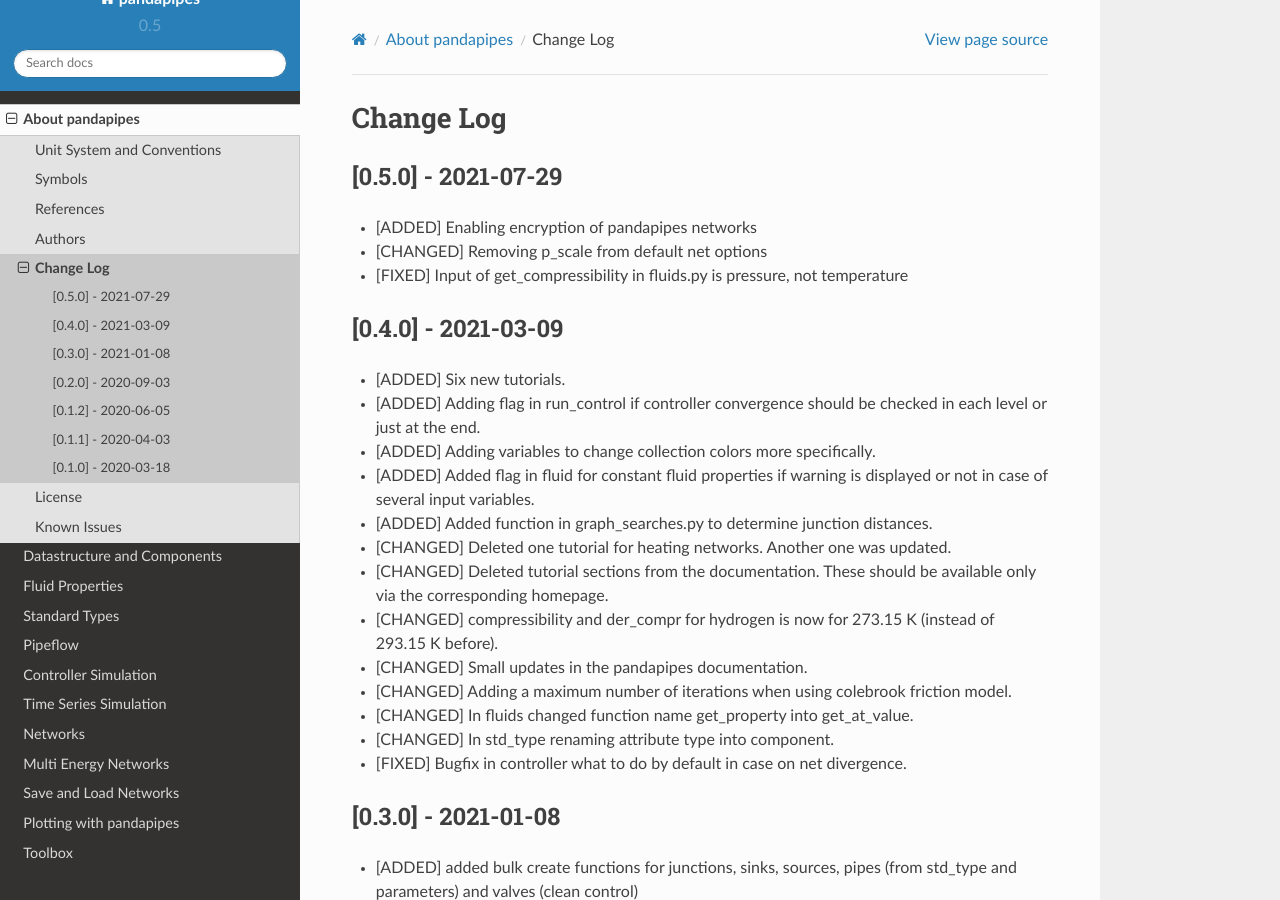
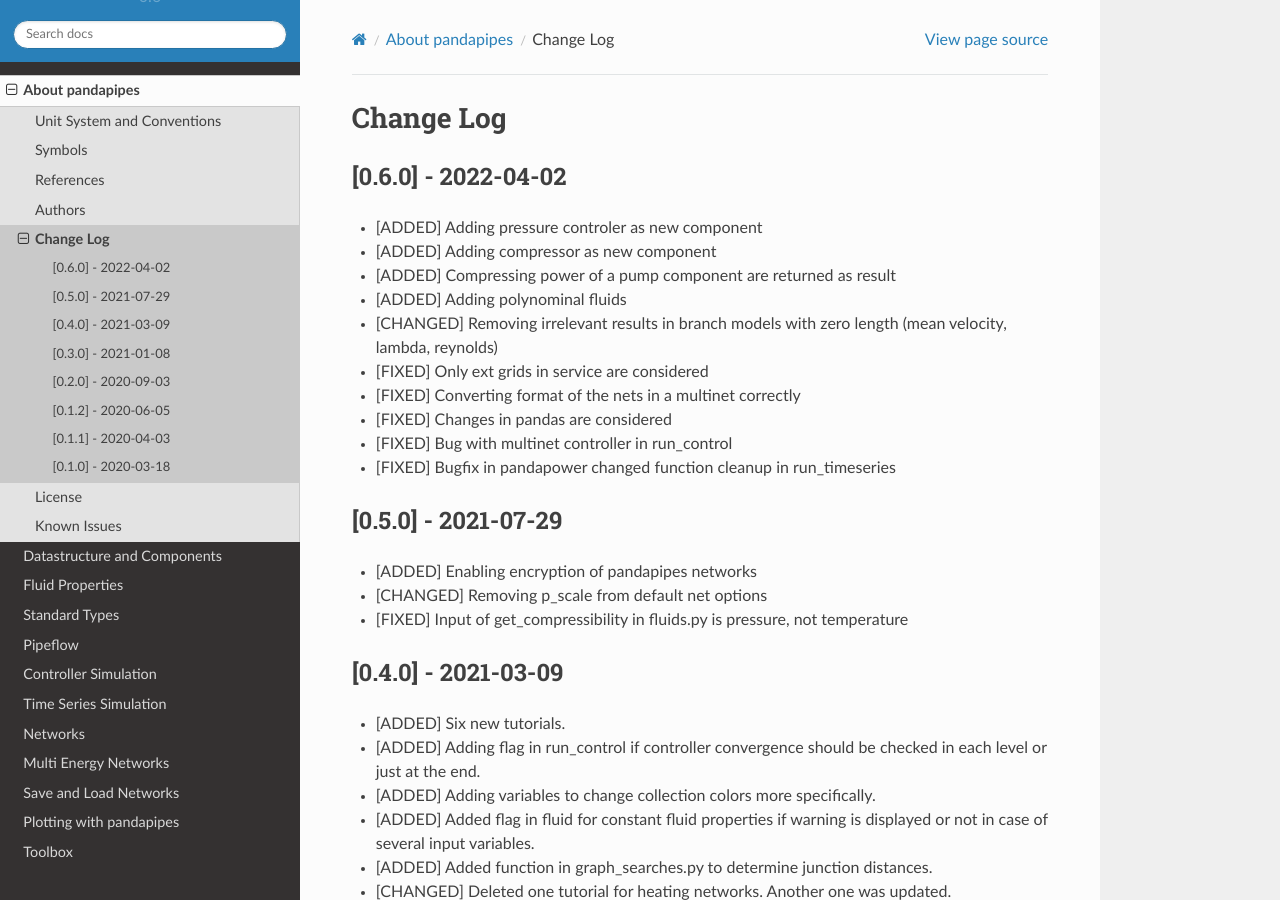
Before and after one commit to e2nIEE/pandapipes, a Sphinx documentation site: the page built from doc/source/about/changelog.rst, in a window 1280 px wide and 900 px high. Built offline with Sphinx 7.4.7 and the Read the Docs theme 2.0.0, drawn with Linux system fonts in a browser that asks for light colours.

Commit message:
RELEASE 0.6.0

```diff
--- a/CHANGELOG.rst
+++ b/CHANGELOG.rst
@@ -1,5 +1,19 @@
 Change Log
 =============
+
+[0.6.0] - 2022-04-02
+-------------------------------
+- [ADDED] Adding pressure controler as new component
+- [ADDED] Adding compressor as new component
+- [ADDED] Compressing power of a pump component are returned as result
+- [ADDED] Adding polynominal fluids
+- [CHANGED] Removing irrelevant results in branch models with zero length (mean velocity, lambda, reynolds)
+- [FIXED] Only ext grids in service are considered
+- [FIXED] Converting format of the nets in a multinet correctly
+- [FIXED] Changes in pandas are considered
+- [FIXED] Bug with multinet controller in run_control
+- [FIXED] Bugfix in pandapower changed function cleanup in run_timeseries
+
 
 [0.5.0] - 2021-07-29
 -------------------------------
--- a/doc/source/conf.py
+++ b/doc/source/conf.py
@@ -47,9 +47,9 @@
 # built documents.
 #
 # The short X.Y version.
-version = "0.5"
+version = "0.6"
 # The full version, including alpha/beta/rc tags.
-release = "0.5.0"
+release = "0.6.0"
 
 # The language for content autogenerated by Sphinx. Refer to documentation
 # for a list of supported languages.
--- a/pandapipes/__init__.py
+++ b/pandapipes/__init__.py
@@ -2,7 +2,7 @@
 # and Energy System Technology (IEE), Kassel, and University of Kassel. All rights reserved.
 # Use of this source code is governed by a BSD-style license that can be found in the LICENSE file.
 
-__version__ = '0.5.0'
+__version__ = '0.6.0'
 
 import pandas as pd
 import os
--- a/setup.py
+++ b/setup.py
@@ -26,7 +26,7 @@
 
 with open('.github/workflows/run_tests_master.yml', 'rb') as f:
     lines = f.read().decode('utf-8')
-    versions = set(re.findall('3.[0-9]', lines))
+    versions = set(re.findall('3.[7-9]', lines))
     for version in versions:
         classifiers.append('Programming Language :: Python :: 3.%s' % version[-1])
 
@@ -34,7 +34,7 @@
 
 setup(
     name='pandapipes',
-    version='0.5.0',
+    version='0.6.0',
     author='Dennis Cronbach, Daniel Lohmeier, Simon Ruben Drauz, Jolando Marius Kisse',
     author_email='dennis.cronbach@iee.fraunhofer.de, daniel.lohmeier@iee.fraunhofer.de, '
                  'simon.ruben.drauz@iee.fraunhofer.de, jolando.kisse@uni-kassel.de',
@@ -43,7 +43,7 @@
 	long_description_content_type='text/x-rst',
     url='http://www.pandapipes.org',
     license='BSD',
-    install_requires=["pandapower>=2.7.0", "matplotlib"],
+    install_requires=["pandapower>=2.8.0", "matplotlib"],
     extras_require={"docs": ["numpydoc", "sphinx", "sphinx_rtd_theme", "sphinxcontrib.bibtex"],
                     "plotting": ["plotly", "python-igraph"],
                     "test": ["pytest", "pytest-xdist"]},
```
Also changed, not shown: 1 other file.
